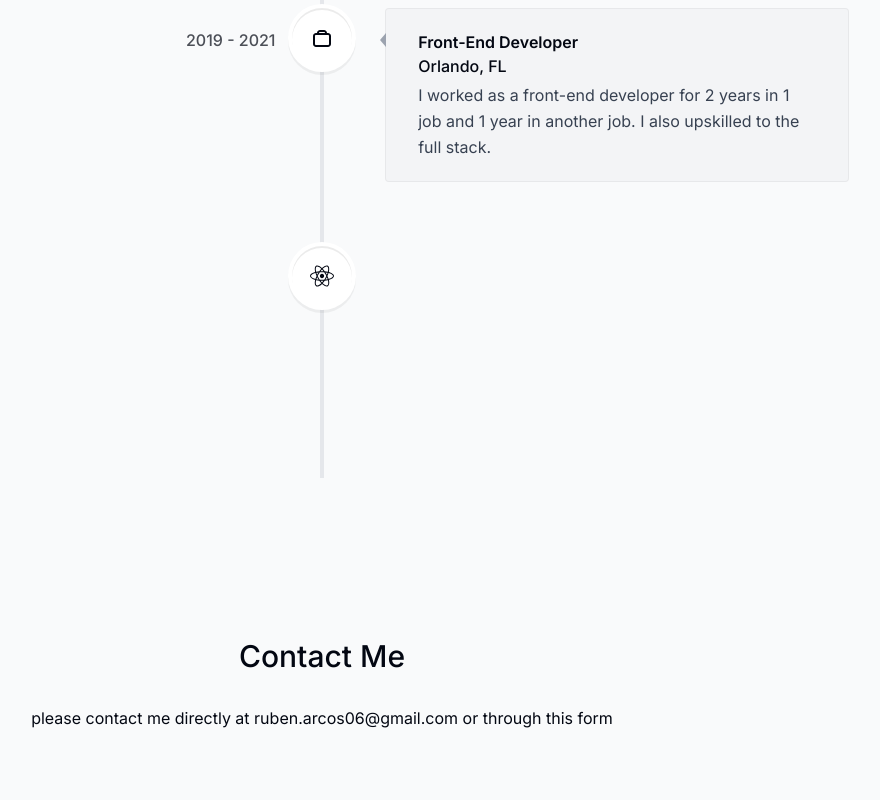
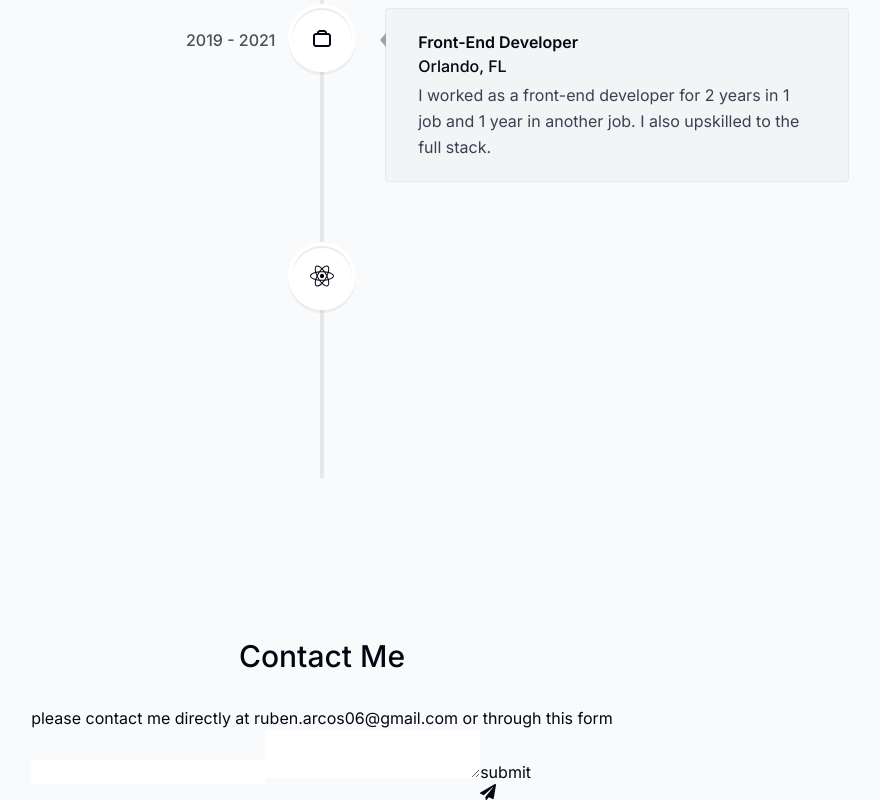
Before and after one commit to ruben-arcos/rubenarcos, a Next.js app: page / in a window 1280 px wide. Shown: the part 3458-4258 px from the top of the page, without its empty margins (318-1198 px from the left). Before the commit the page ends 4188 px from the top, so only its background shows below. Built offline with nearby package versions, Linux system fonts and the light colour scheme.

Commit message:
created the form section with the input boxes, button, and icon for submit

```diff
--- a/components/contact.tsx
+++ b/components/contact.tsx
@@ -1,11 +1,22 @@
 import React from "react";
 import SectionHeading from "./SectionHeading";
+import { FaPaperPlane } from "react-icons/fa";
 
 export default function Contact() {
   return (
     <section id="contact">
       <SectionHeading>contact me</SectionHeading>
-      <p>please contact me directly at <a href="mailto:ruben.arcos06@gmail.com">ruben.arcos06@gmail.com</a> or through this form</p>
+      <p>
+        please contact me directly at{" "}
+        <a href="mailto:ruben.arcos06@gmail.com">ruben.arcos06@gmail.com</a> or
+        through this form
+      </p>
+
+      <form>
+        <input type="email" />
+        <textarea />
+        <button type="submit">submit <FaPaperPlane /></button>
+      </form>
     </section>
   );
 }
```
